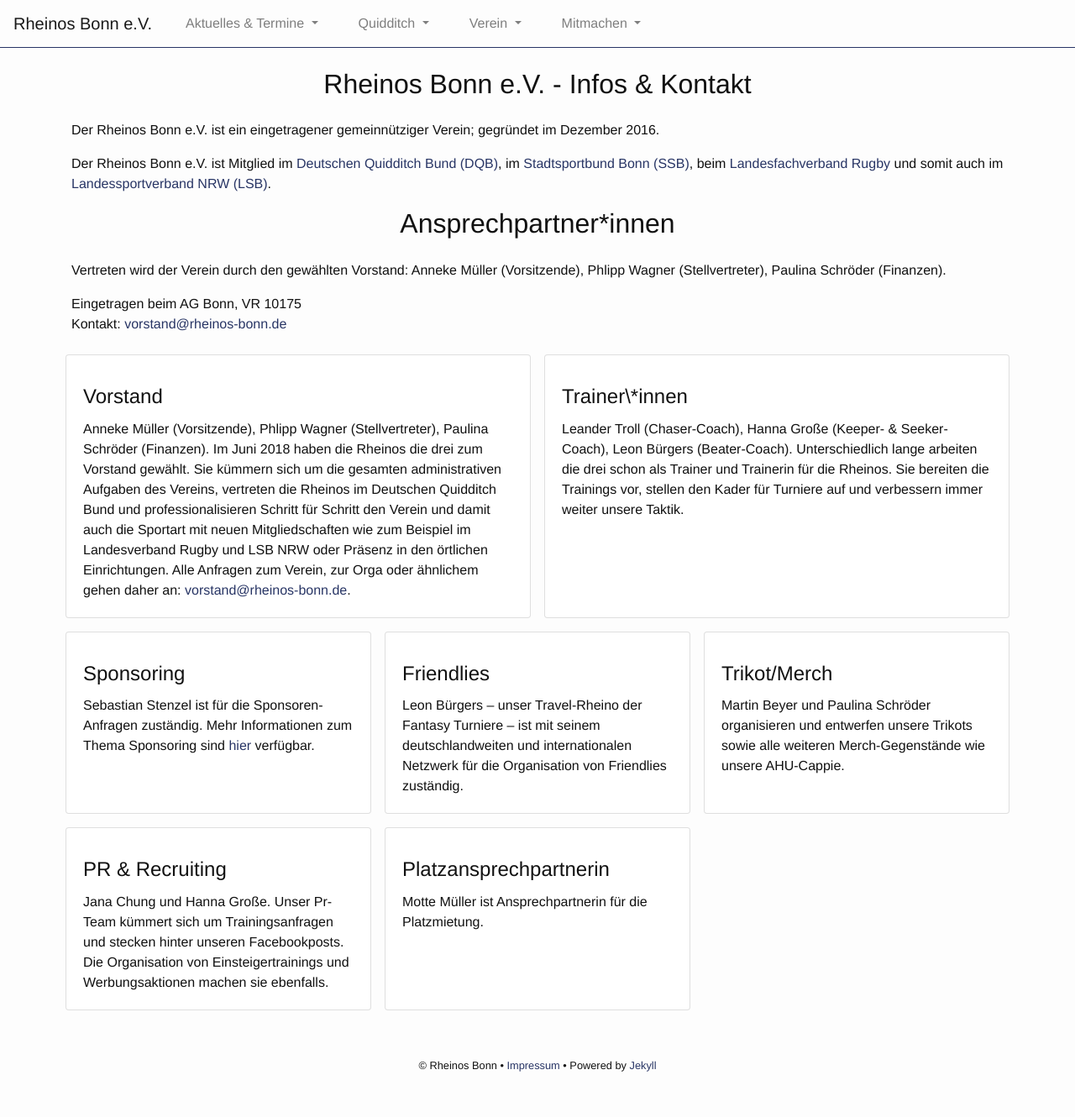
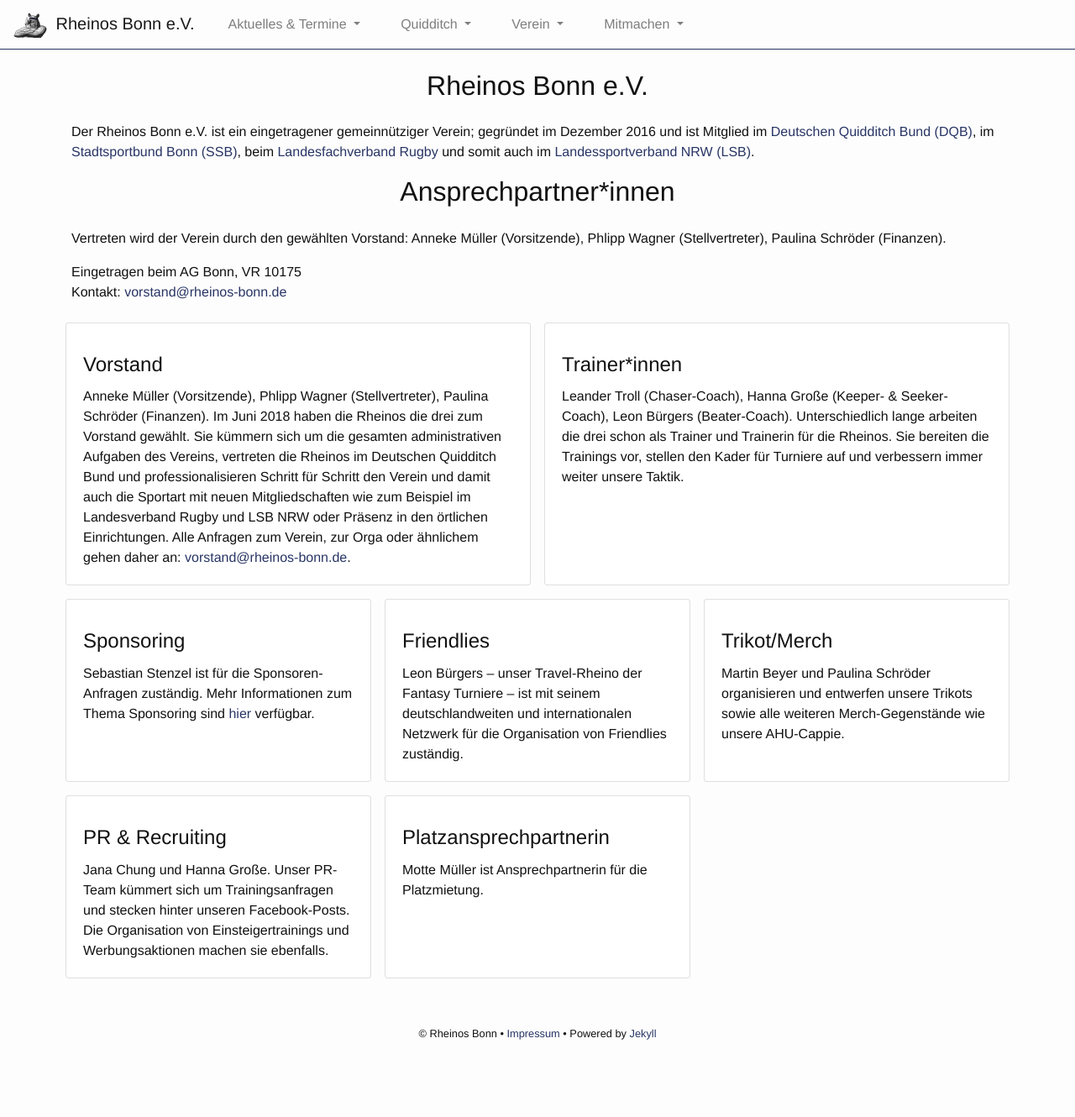
Before and after one commit to rheinos/rheinos.github.io, a Jekyll site: the page built from pages/club.html, in a window 1280 px wide. Shown: the whole page at 84% size. Built offline with Jekyll 4.4.1, drawn with Linux system fonts in a browser that asks for light colours; nearby versions of some CDN libraries; after the commit the page ends 1292 px from its top, so only the background shows below that.

Commit message:
minor changes after final review with Anneke

```diff
--- a/_includes/header.html
+++ b/_includes/header.html
@@ -4,7 +4,9 @@
   </button>
 
   <div class="collapse navbar-collapse" id="navbarNavDropdown">
-    <a class="navbar-brand" href="/">Rheinos Bonn e.V.</a>
+    <a class="navbar-brand" href="/">
+      <img src="/img/logo-frei-hd.png" srcset="/img/logo-frei-hd.png, /img/logo-frei-hd.png 2x" alt="Logo" width="45" height="30" alt="">
+      Rheinos Bonn e.V.</a>
     <ul class="navbar-nav">
       <li class="nav-item dropdown mx-3">
         <a class="nav-link dropdown-toggle" href="#" id="navbarDropdownMenuLink" data-toggle="dropdown" aria-haspopup="true" aria-expanded="false">
@@ -32,7 +34,7 @@
         </a>
         <div class="dropdown-menu" aria-labelledby="navbarDropdownMenuLink">
           <a class="dropdown-item" href="/club/#about">Rheinos Bonn e.V.: Infos und Kontakt</a>
-          <a class="dropdown-item" href="/club/#contact">Rheinos im Amt: Ansprechpartner*innen</a>
+          <a class="dropdown-item" href="/club/#contact">Ansprechpartner*innen</a>
           <a class="dropdown-item" href="/club/history/">Geschichte der Rheinos</a>
           <!--<a class="dropdown-item" href="/club/players/">Spieler und Spielerinnen in eigenen Worten</a>-->
         </div>
--- a/pages/club.html
+++ b/pages/club.html
@@ -6,10 +6,9 @@
 
 <articl id="about">
     <header class="text-center mb-4">
-        <h2>Rheinos Bonn e.V. - Infos & Kontakt</h2>
+        <h2>Rheinos Bonn e.V.</h2>
     </header>
-    <p>Der Rheinos Bonn e.V. ist ein eingetragener gemeinnütziger Verein; gegründet im Dezember 2016.</p>
-    <p>Der Rheinos Bonn e.V. ist Mitglied im <a href="https://deutscherquidditchbund.de/index.php/de/" target="_blank">Deutschen Quidditch Bund (DQB)</a>, im <a href="https://www.ssb-bonn.de/" target="_blank">Stadtsportbund Bonn (SSB)</a>, beim <a href="https://www.rugbyverband-nrw.de/" target="_blank">Landesfachverband Rugby</a> und somit auch im <a href="https://www.lsb.nrw/" target="_blank">Landessportverband NRW (LSB)</a>.</p>
+    <p>Der Rheinos Bonn e.V. ist ein eingetragener gemeinnütziger Verein; gegründet im Dezember 2016 und ist Mitglied im <a href="https://deutscherquidditchbund.de/index.php/de/" target="_blank">Deutschen Quidditch Bund (DQB)</a>, im <a href="https://www.ssb-bonn.de/" target="_blank">Stadtsportbund Bonn (SSB)</a>, beim <a href="https://www.rugbyverband-nrw.de/" target="_blank">Landesfachverband Rugby</a> und somit auch im <a href="https://www.lsb.nrw/" target="_blank">Landessportverband NRW (LSB)</a>.</p>
 </article>
 
 <section id="contact">
@@ -31,7 +30,7 @@
         <div class="col-sm-6 col-12 p-2">
             <div class="card h-100">
                 <div class="card-body">
-                    <h4 class="card-title">Trainer\*innen</h4>
+                    <h4 class="card-title">Trainer*innen</h4>
                     <p class="card-text">Leander Troll (Chaser-Coach), Hanna Große (Keeper- & Seeker-Coach), Leon Bürgers (Beater-Coach). Unterschiedlich lange arbeiten die drei schon als Trainer und Trainerin für die Rheinos. Sie bereiten die Trainings vor, stellen den Kader für Turniere auf und verbessern immer weiter unsere Taktik.</p>
                 </div>
             </div>
@@ -68,7 +67,7 @@
             <div class="card h-100">
                 <div class="card-body">
                     <h4 class="card-title">PR & Recruiting</h4>
-                    <p class="card-text">Jana Chung und Hanna Große. Unser Pr-Team kümmert sich um Trainingsanfragen und stecken hinter unseren Facebookposts. Die Organisation von Einsteigertrainings und Werbungsaktionen machen sie ebenfalls.</p>
+                    <p class="card-text">Jana Chung und Hanna Große. Unser PR-Team kümmert sich um Trainingsanfragen und stecken hinter unseren Facebook-Posts. Die Organisation von Einsteigertrainings und Werbungsaktionen machen sie ebenfalls.</p>
                 </div>
             </div>
         </div>
--- a/pages/support.html
+++ b/pages/support.html
@@ -36,7 +36,7 @@
                     <dt class="col-4 pr-1">BIC</dt>
                     <dd class="col-8 px-0">FDDODEMMXXX</dd>
                 </dl>
-                <p class="text-muted card-text"><em>Hinweis:</em> Spendenquittungen können bei Bedarf ausgestellt werden. Wenn gewünscht, schreibe dem <a href="/club/#contact">Vorstand</a>.</p>
+                <p class="text-muted card-text"><em>Hinweis:</em> Spendenquittungen können bei Bedarf ausgestellt werden. Wenn gewünscht, schicke bitte eine E-Mail mit deiner Anschrift an den <a href="/club/#contact">Vorstand</a>.</p>
             </div>
         </div>
 
```
Also changed, not shown: pages/join.html (+6 -1 lines), pages/quidditch.md (+3 -3 lines), img/logo-frei-1200.png (added), img/logo-frei-hd.png (added), img/logo-frei.png (added).
